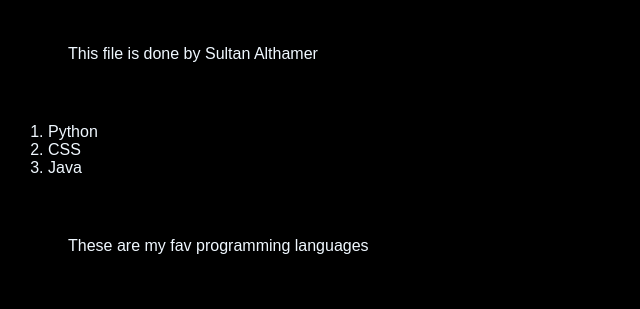
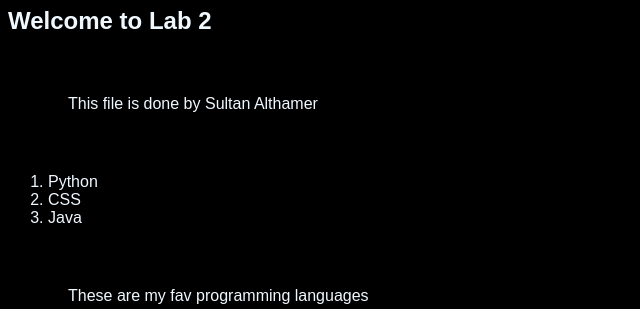
Before and after one commit to SultanB01/IS424, a plain HTML site: page index.html in a window 1280 px wide. Shown: the part 73-382 px from the top of the page, without its empty margins (0-640 px from the left). Drawn offline with Linux system fonts and the light colour scheme.

Commit message:
Added header to index.html

```diff
--- a/index.html
+++ b/index.html
@@ -2,6 +2,8 @@
 <head>
     <h1>Sultan</h1>
     <link rel="stylesheet" href="styles.css">
+    <h2>Welcome to Lab 2</h2>
+
 </head>
 <body>
  <p>This file is done by Sultan Althamer</p>
```
